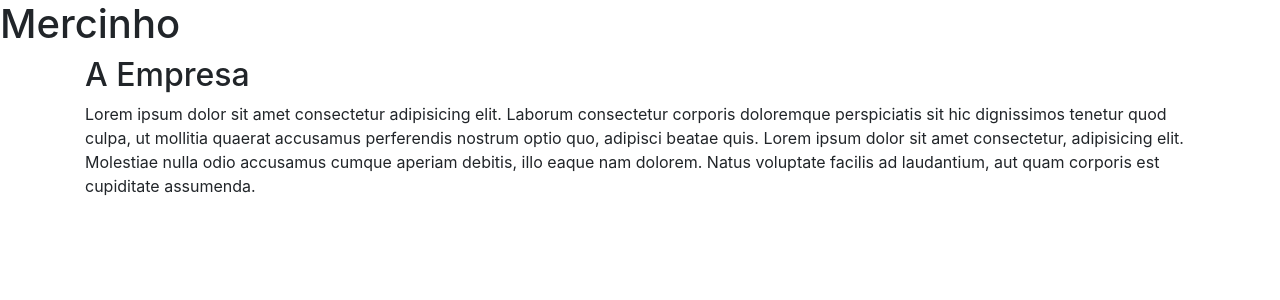
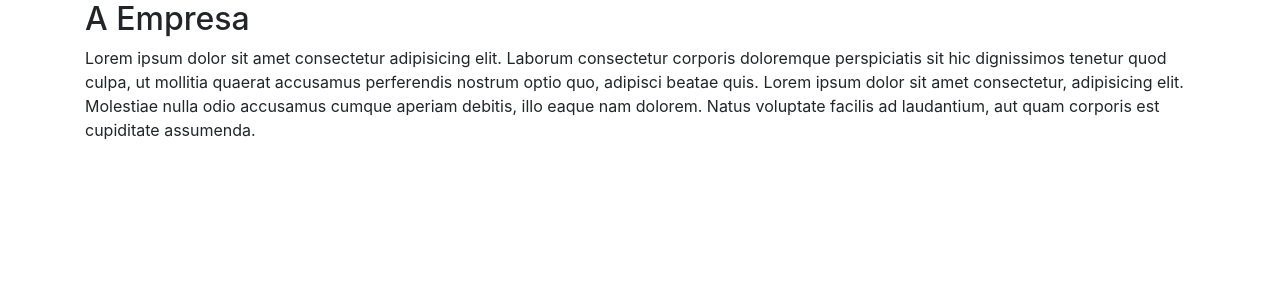
Before and after one commit to walacecordeiro/JC, a PHP site: page /index.php?pag=emp in a window 1280 px wide. Shown: the part 64-364 px from the top of the page. Run offline with PHP 8.4, Linux system fonts and the light colour scheme.

Commit message:
to perdendo a paciencia

```diff
--- a/index.php
+++ b/index.php
@@ -42,9 +42,7 @@
 </nav>
     </header>
 
-    <section>
-      <h1> Mercinho </h1>
-    </section>
+
 
 
 
--- a/pages/form_Msg.php
+++ b/pages/form_Msg.php
@@ -1,6 +1,5 @@
 <?php
-include_once('./controller/mensagens.php')
-include_once('./controller/control_Contato.php')
+include_once('./controller/mensagens.php');
 ?>
 
 <section class="container bg-branco">
```
